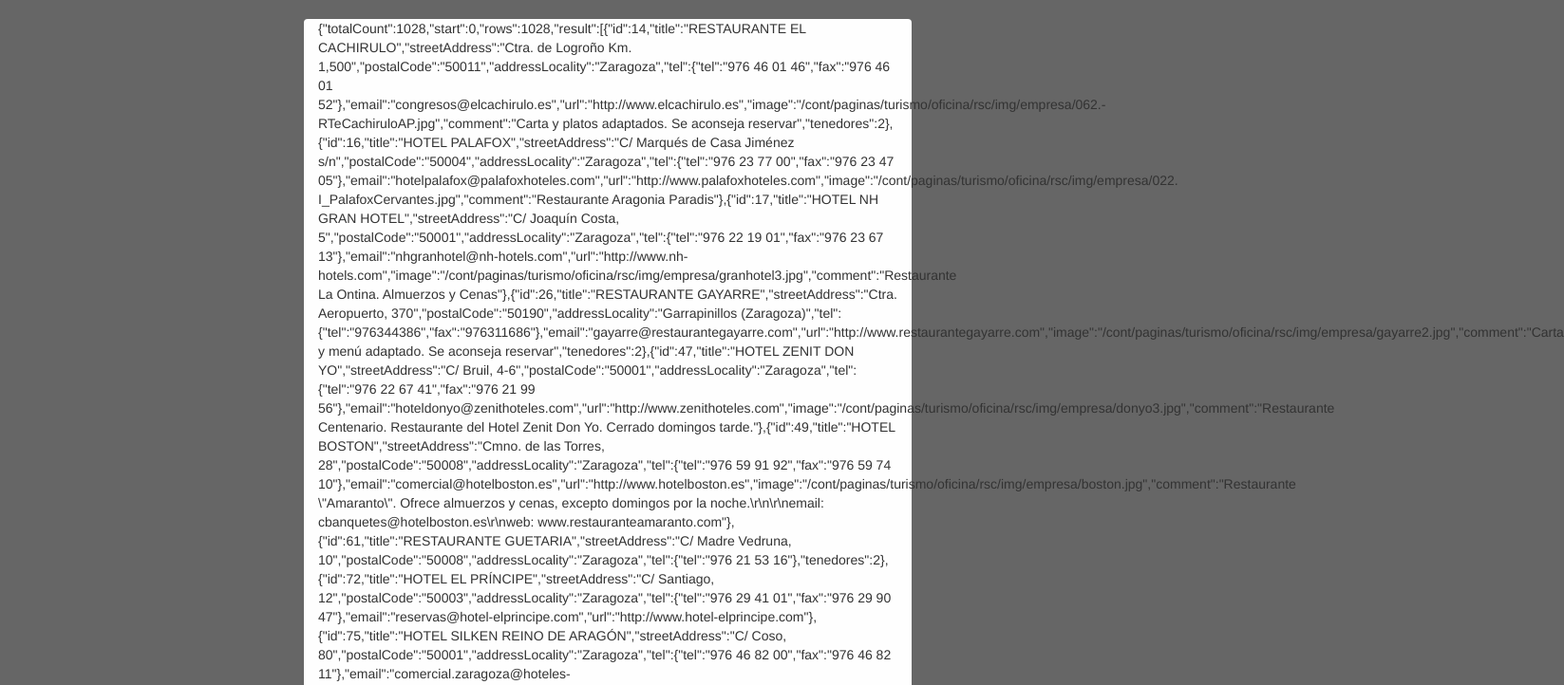
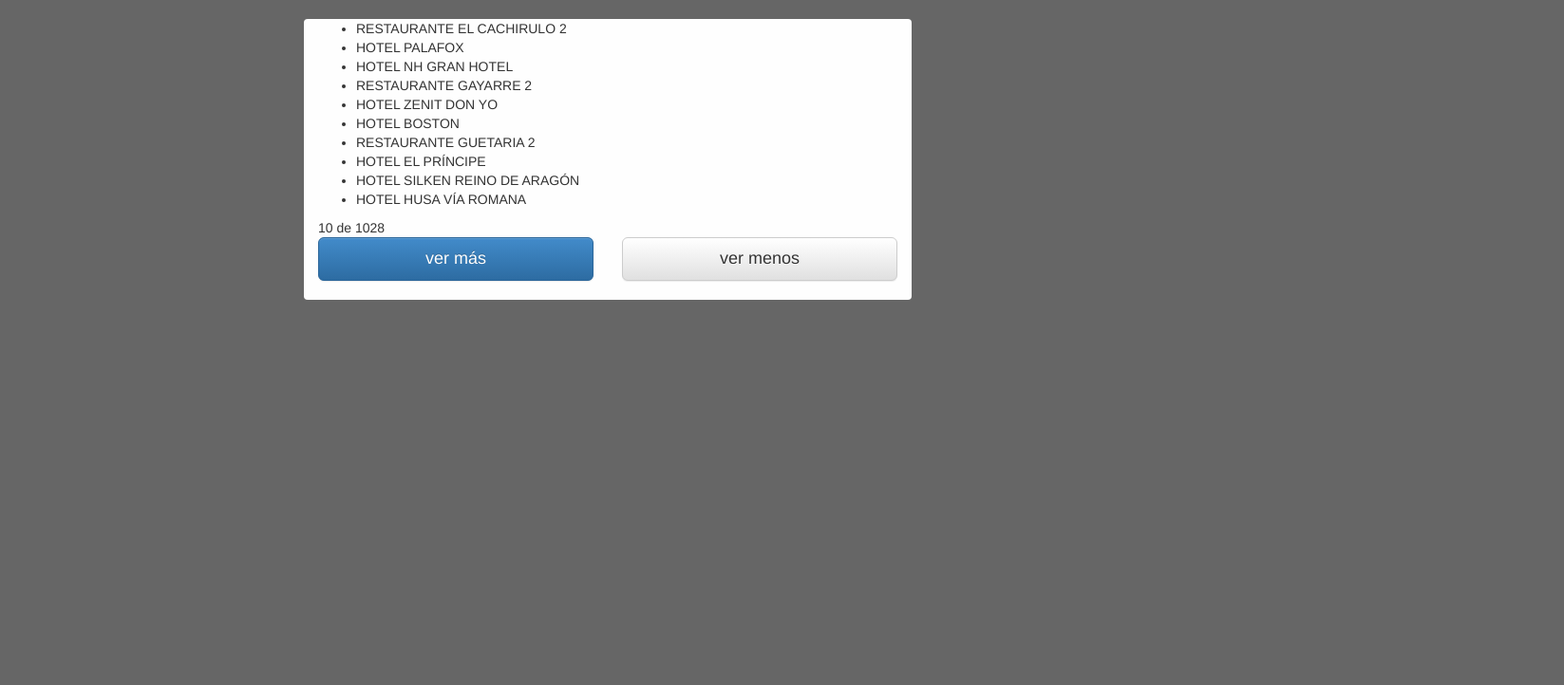
Before and after one commit to francho/taller-intro-angular, a website: page app/index.html in a window 1280 px wide. Shown: the top 722 px of the page at 95% size, 1647 px wide, since content can reach past the window. Drawn offline with Linux system fonts and the light colour scheme.

Commit message:
boton de verMas

```diff
--- a/app/scripts/listadoController.js
+++ b/app/scripts/listadoController.js
@@ -4,4 +4,10 @@
 zgzApp.controller('ListadoController', function ($scope, RestaurantesService) {
   $scope.restaurantes = RestaurantesService.getRestaurantes();
 
+  $scope.limite = 10;
+
+  $scope.verMas = function() {
+    $scope.limite += 10;
+  }
+
 });
--- a/app/views/listado.html
+++ b/app/views/listado.html
@@ -1,3 +1,22 @@
 
+<ul>
+    <li ng-repeat="restaurante in restaurantes.result|limitTo:limite">
+        {{ restaurante.title }}
 
-{{ restaurantes }}
+        {{restaurante.tenedores }}
+    </li>
+
+</ul>
+
+{{ limite }} de {{ restaurantes.totalCount}}
+<div class="row">
+    <div class="col-md-6">
+        <button type="button" class="block-center btn btn-primary btn-lg btn-block" ng-click="verMas()">ver más
+        </button>
+    </div>
+    <div class="col-md-6">
+        <button type="button" class="block-center btn btn-default btn-lg btn-block" ng-click="verMenos()">
+            ver menos
+        </button>
+    </div>
+</div>
```
